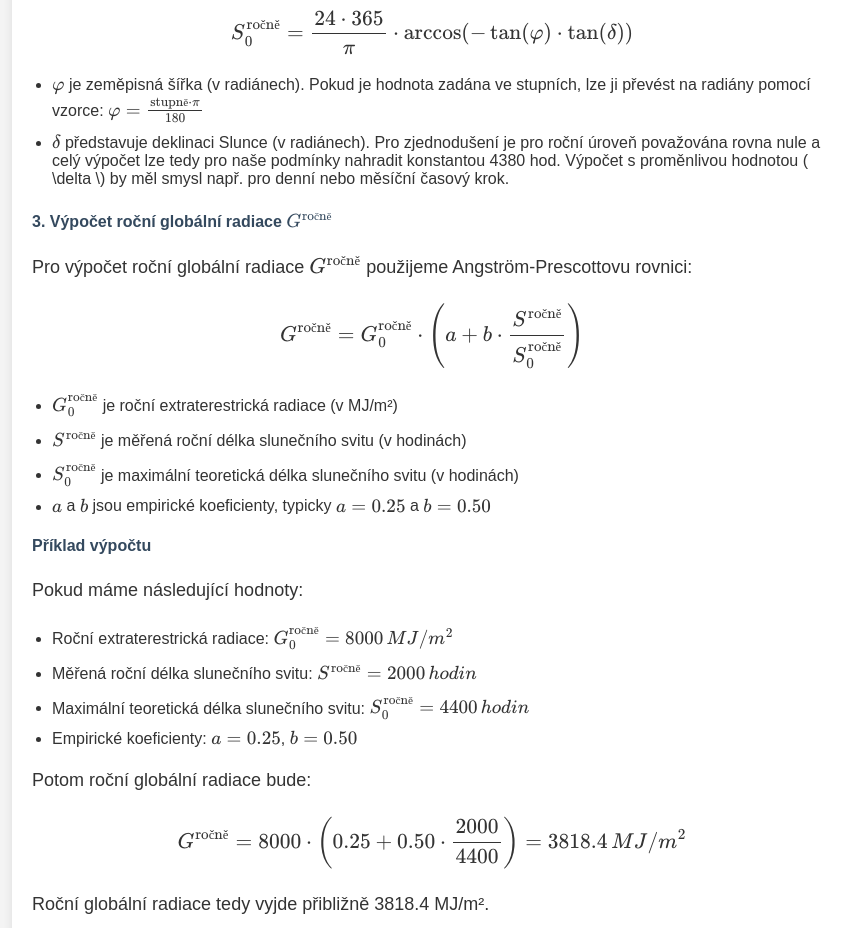
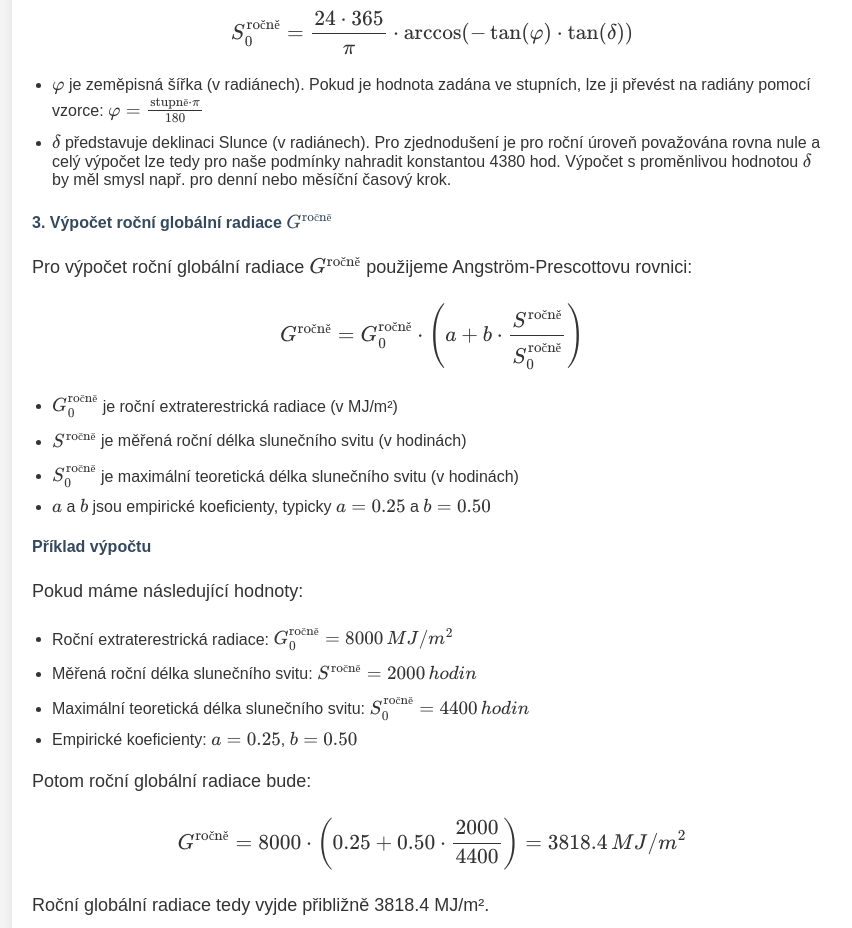
Before and after one commit to MilanFischer/vyuka, a plain HTML site: page zadani_seminarni_prace.html in a window 1280 px wide. Shown: the part 1640-2568 px from the top of the page, without its empty margins (208-1060 px from the left). Drawn offline with nearby package versions, Linux system fonts and the light colour scheme.

Commit message:
Update zadani_seminarni_prace.html

```diff
--- a/zadani_seminarni_prace.html
+++ b/zadani_seminarni_prace.html
@@ -139,7 +139,7 @@
 
         <ul>
             <li>\( \varphi \) je zeměpisná šířka (v radiánech). Pokud je hodnota zadána ve stupních, lze ji převést na radiány pomocí vzorce: \( \varphi = \frac{\text{stupně} \cdot \pi}{180} \)</li>
-            <li>\( \delta \) představuje deklinaci Slunce (v radiánech). Pro zjednodušení je pro roční úroveň považována rovna nule a celý výpočet lze tedy pro naše podmínky nahradit konstantou 4380 hod. Výpočet s proměnlivou hodnotou ( \delta \) by měl smysl např. pro denní nebo měsíční časový krok.</li>
+            <li>\( \delta \) představuje deklinaci Slunce (v radiánech). Pro zjednodušení je pro roční úroveň považována rovna nule a celý výpočet lze tedy pro naše podmínky nahradit konstantou 4380 hod. Výpočet s proměnlivou hodnotou \( \delta \) by měl smysl např. pro denní nebo měsíční časový krok.</li>
         </ul>
 
         <h4>3. Výpočet roční globální radiace \( G^{\text{ročně}} \)</h4>
```
